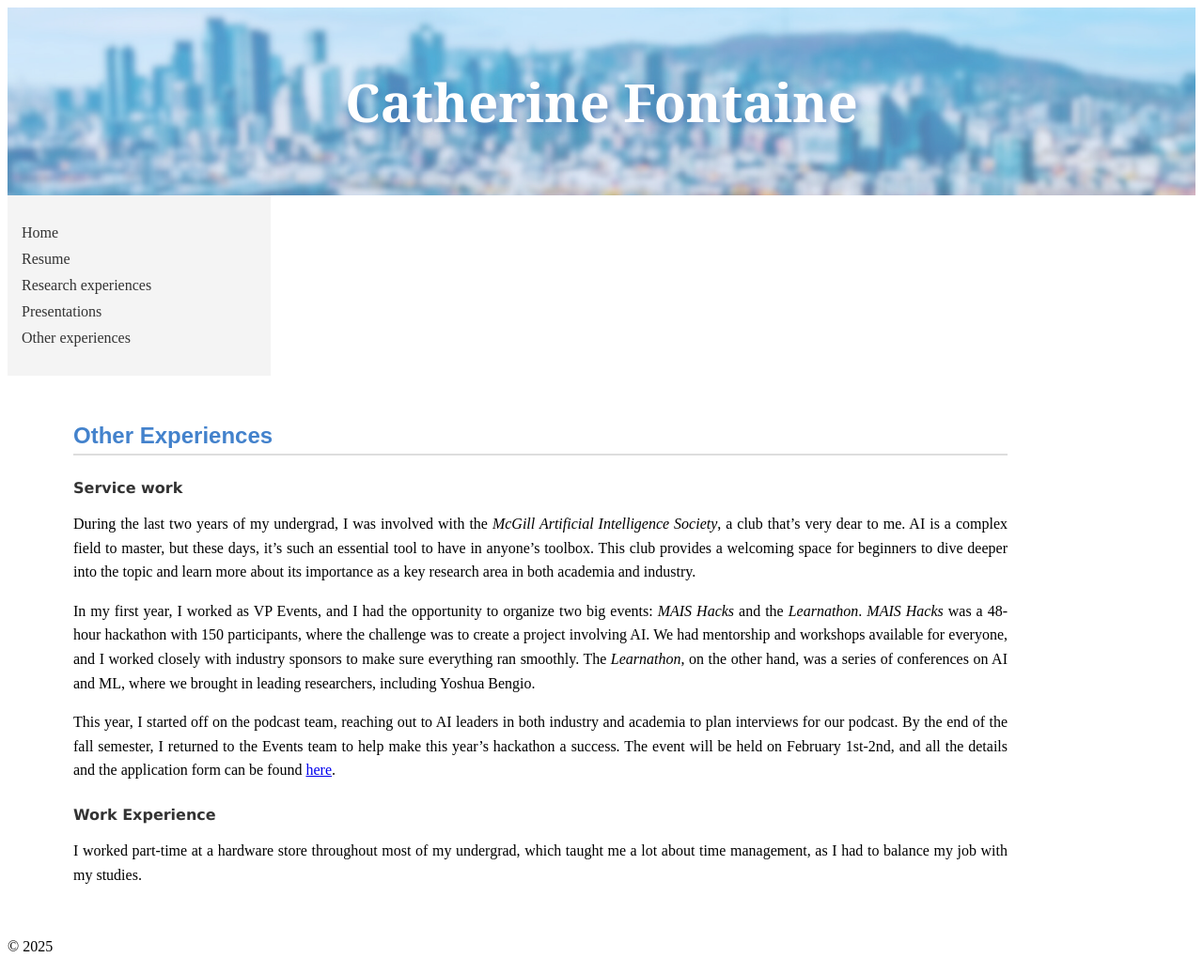
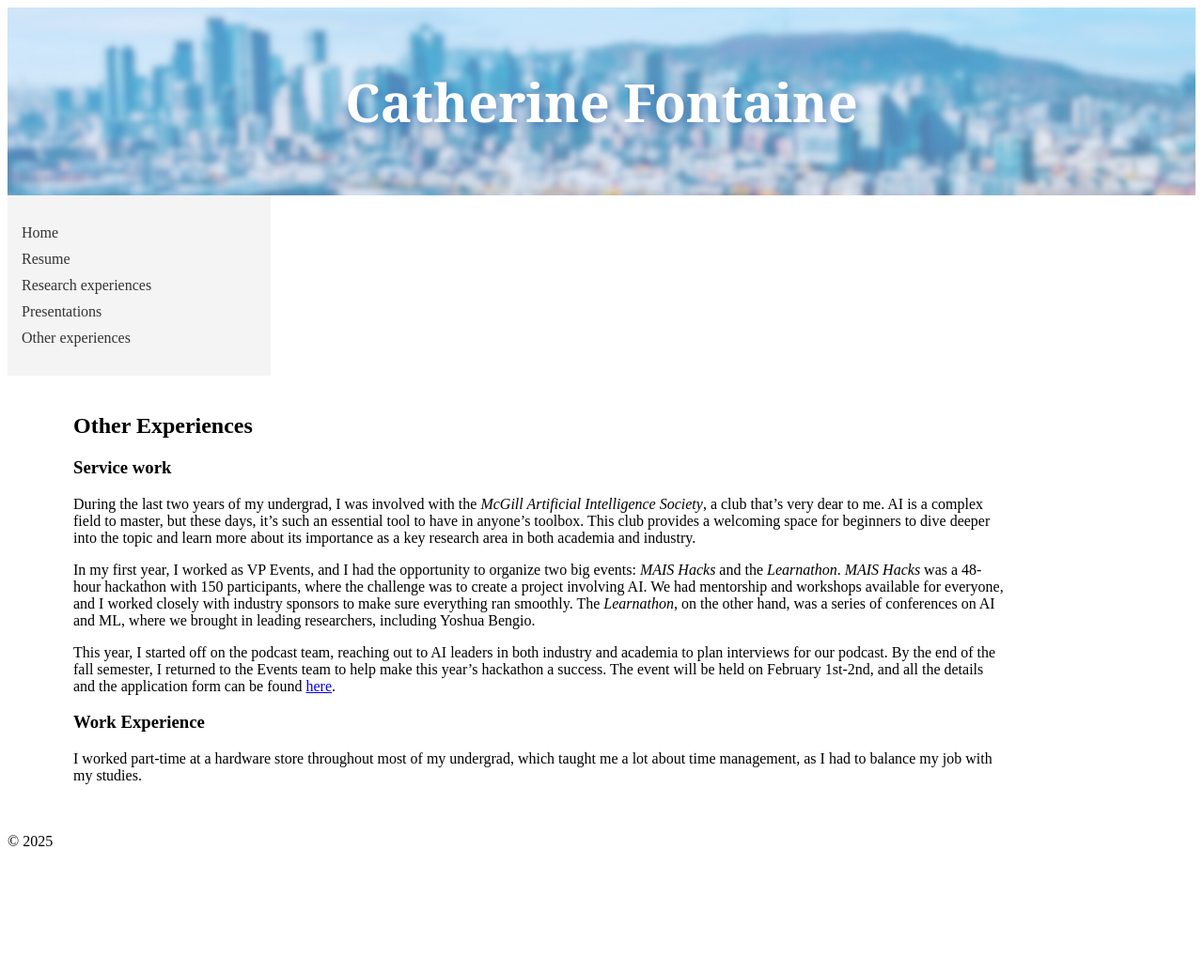
Before and after one commit to CatherineFontaine/CatherineFontaine.github.io, a Jekyll site: the page built from otherexperiences.md, in a window 1280 px wide. Shown: the whole page at 94% size. Built offline with Jekyll 4.4.1, drawn with Linux system fonts in a browser that asks for light colours; after the commit the page ends 921 px from its top, so only the background shows below that.

Commit message:
Update style.css

```diff
--- a/assets/css/style.css
+++ b/assets/css/style.css
@@ -1,4 +1,4 @@
-/* Sidebar styles */
+/* General styles */
 .container {
   display: flex;
   margin-top: 20px;
@@ -61,61 +61,23 @@
 
 .contact-info p {
   display: flex;
-  align-items: center; /* Align icon and text vertically */
-  justify-content: flex-start; /* Ensure everything aligns to the left */
-  gap: 8px; /* Space between icon and text */
+  align-items: center;
+  justify-content: flex-start;
+  gap: 8px;
   margin: 0;
 }
 
 .contact-icon {
-  width: 30px; /* Icon size */
+  width: 30px;
   height: 30px;
 }
 
-.content::after {
-  content: "";
-  display: table;
-  clear: both;
-}
-
-p {
-  text-align: justify;
-  line-height: 1.6;
-  margin-bottom: 15px;
-}
-
 h1 {
-  font-size: 2em; /* Larger font size */
-  font-family: 'Georgia', serif; /* Elegant font */
+  font-size: 2em;
+  font-family: 'Georgia', serif;
   color: white;
-  text-align: center; /* Centered text */
-  margin-bottom: 20px; /* Space below */
-}
-
-h2 {
-  font-size: 1.5em; /* Slightly smaller than H1 */
-  font-family: 'Arial', sans-serif; /* Clean font */
-  color: #4382CC; /* Blue color */
-  border-bottom: 2px solid #ddd; /* Add an underline */
-  padding-bottom: 5px; /* Space between text and underline */
-  margin-top: 30px; /* Space above the title */
-  margin-bottom: 15px; /* Space below the title */
-}
-
-h3 {
-  font-size: 1em;
-  font-family: 'Verdana', sans-serif;
-  color: #333;
-  margin-top: 25px;
-  margin-bottom: 10px;
-}
-
-h4, h5, h6 {
-  font-size: 1em;
-  color: #333;
-  font-weight: bold;
-  margin-top: 20px;
-  margin-bottom: 3px;
+  text-align: center;
+  margin-bottom: 20px;
 }
 
 header {
@@ -136,121 +98,32 @@ header::before {
   left: 0;
   right: 0;
   bottom: 0;
-  background-color: rgba(255, 255, 255, 0.3); /* White with transparency */
+  background-color: rgba(255, 255, 255, 0.3);
   z-index: 1;
 }
 
-/* Ensure the name is on top of the image */
 header h1 {
-  font-size: 3.5em; /* Adjust the font size of your name */
-  margin: 0; /* Remove any default margin */
-  position: absolute; /* Position the text absolutely within the header */
-  top: 50%; /* Position the text vertically in the center */
-  left: 50%; /* Position the text horizontally in the center */
-  transform: translate(-50%, -50%); /* Correct the centering */
-  z-index: 1; /* Ensure the text is above the background */
-  text-shadow: 4px 4px 8px rgba(55, 110, 175, 0.7); /* Add a shadow to make it stand out */
+  font-size: 3.5em;
+  margin: 0;
+  position: absolute;
+  top: 50%;
+  left: 50%;
+  transform: translate(-50%, -50%);
+  z-index: 1;
+  text-shadow: 4px 4px 8px rgba(55, 110, 175, 0.7);
 }
 
+/* Images */
 img {
   max-width: 100%;
   height: auto;
   display: block;
-  margin: 0 auto; /* Center images */
+  margin: 0 auto;
 }
 
-/* Responsive styles for smaller screens */
-@media (max-width: 768px) {
-  /* Stack the layout vertically */
-  .container {
-    flex-direction: column;
-    margin-top: 10px; /* Reduce the top margin */
-  }
-
-  /* Sidebar takes full width on small screens */
-  .sidebar {
-    width: 100%;
-    margin-bottom: 20px;
-  }
-
-  /* Content also takes full width */
-  .content {
-    margin-left: 0;
-    width: 100%;
-  }
-
-  /* Header adjustments for smaller screens */
-  header {
-    height: 150px; /* Reduce header height */
-  }
-
-  header h1 {
-    font-size: 2em; /* Adjust font size for the header text */
-  }
-
-  /* Right-block adjustments */
-  .right-block {
-    width: 100%; /* Make the block full-width */
-    float: none; /* Remove the float */
-    margin: 0 auto; /* Center it */
-  }
-
-  /* Profile picture adjustment */
-  .profile-pic {
-    width: 200px; /* Smaller profile picture */
-    height: 200px;
-  }
-
-  /* Reduce padding in the sidebar */
-  .sidebar {
-    padding: 10px;
-  }
-
-  .contact-info {
-    justify-content: center; /* Center icons and text on small screens */
-    flex-direction: column; /* Stack icons and text vertically */
-  }
-}
-
-/* Sidebar styles */
-.container {
-  display: flex;
-  margin-top: 20px;
-}
-
-.sidebar {
-  width: 250px;
-  padding: 15px;
-  background-color: #f4f4f4;
-}
-
-.content {
-  margin-left: 50px;
-  padding: 20px;
-  width: calc(100% - 270px);
-}
-
-.sidebar ul {
-  list-style: none;
-  padding: 0;
-}
-
-.sidebar li {
-  margin: 10px 0;
-}
-
-.sidebar a {
-  text-decoration: none;
-  color: #333;
-}
-
-.sidebar a:hover {
-  color: #007bff;
-}
-
-/* New styles for Hamburger Menu */
+/* Hamburger button */
 .hamburger {
-  display: none; /* Hidden by default */
+  display: none;
   font-size: 1.5em;
   cursor: pointer;
   position: absolute;
@@ -259,50 +132,17 @@ img {
   z-index: 2;
 }
 
-/* Show sidebar when it's toggled */
+/* Sidebar toggle on mobile */
 .sidebar.show {
   display: block;
-}
-
-/* Profile and other right-block styles */
-.right-block {
-  width: 325px;
-  padding: 15px;
-  background-color: #f9f9f9;
-  border: 1px solid #ddd;
-  border-radius: 8px;
-  float: right;
-  margin-left: 20px;
-  text-align: center;
-}
-
-.profile-pic {
-  width: 320px;
-  height: 320px;
-  border-radius: 50%;
-  margin-bottom: 10px;
-  object-fit: cover;
-}
-
-.contact-icon {
-  width: 30px;
-  height: 30px;
-  margin-right: 10px;
-  vertical-align: middle;
-}
-
-.contact-info {
-  font-size: 1.1em;
-  color: #333;
-  display: flex;
-  align-items: center;
-  gap: 10px;
-}
-
-.content::after {
-  content: "";
-  display: table;
-  clear: both;
+  position: fixed;
+  top: 0;
+  left: 0;
+  height: 100%;
+  background-color: #f4f4f4;
+  width: 100%;
+  padding-top: 60px;
+  z-index: 1;
 }
 
 /* Responsive styles */
@@ -313,7 +153,6 @@ img {
     margin-top: 10px;
   }
 
-  /* Sidebar takes full width on small screens */
   .sidebar {
     display: none;
     position: absolute;
@@ -330,22 +169,31 @@ img {
     display: block;
   }
 
+  /* Show sidebar when active */
+  .sidebar.show {
+    display: block;
+  }
+
   /* Adjust content */
   .content {
     margin-left: 0;
     width: 100%;
   }
 
-  /* Right-block adjustments */
   .right-block {
     width: 100%;
     float: none;
     margin: 0 auto;
   }
 
-  /* Profile picture adjustment */
   .profile-pic {
     width: 200px;
     height: 200px;
   }
+
+  /* Adjust icon position on mobile */
+  .contact-info {
+    justify-content: center;
+    flex-direction: column;
+  }
 }
```
